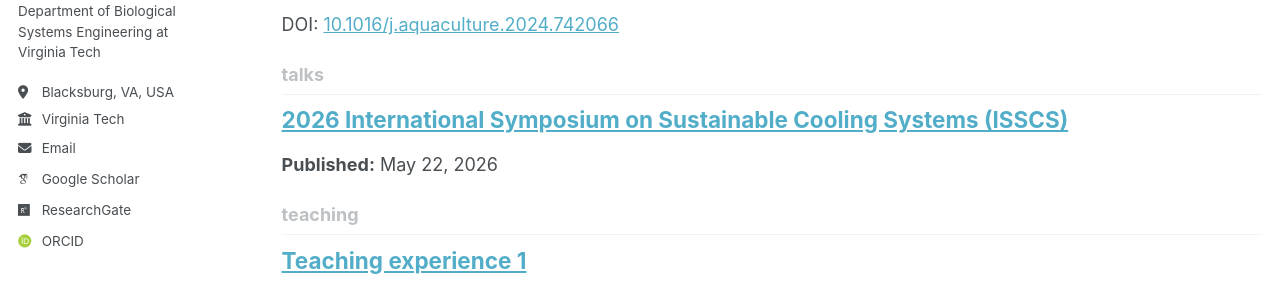
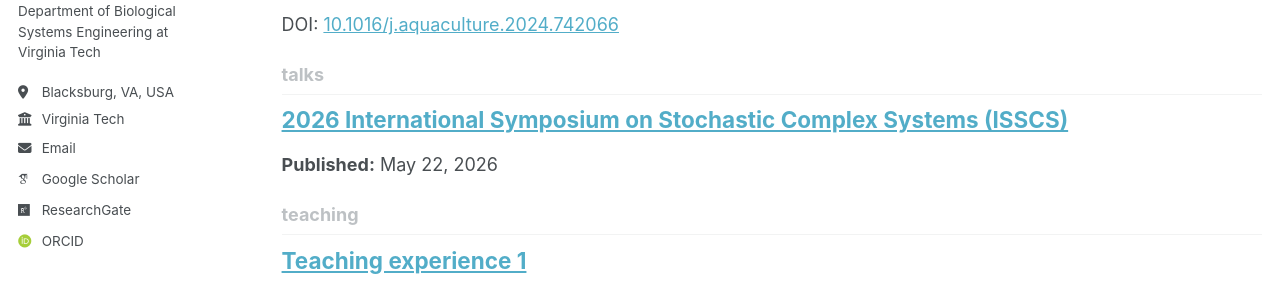
Before and after one commit to yuliu0322/yuliu0322.github.io, a Jekyll site: the page built from _pages/collection-archive.html, in a window 1280 px wide and 900 px high, scrolled down 1714 px. Shown: the part 369-665 px from the top of the window. Built offline with Jekyll 4.4.1, drawn with Linux system fonts in a browser that asks for light colours; some web fonts are replaced; a script bundle is joined from its source files by our own code; library files that are not in the unit come from our copies.

Commit message:
Update 2025-05-22-self-cooling-nanocomposites.md

```diff
--- a/_talks/2025-05-22-self-cooling-nanocomposites.md
+++ b/_talks/2025-05-22-self-cooling-nanocomposites.md
@@ -1,9 +1,9 @@
 ---
-title: "2026 International Symposium on Sustainable Cooling Systems (ISSCS)"
+title: "2026 International Symposium on Stochastic Complex Systems (ISSCS)"
 collection: talks
 type: "Poster Presentation"
 permalink: /talks/self-cooling-nanocomposites/
-venue: "International Symposium on Sustainable Cooling Systems (ISSCS)"
+venue: "International Symposium on Stochastic Complex Systems (ISSCS)"
 date: 2026-05-22
 location: "Virginia Tech, Blacksburg, VA, USA"
 ---
```
